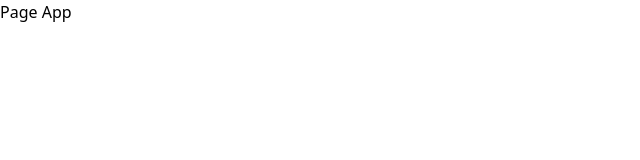
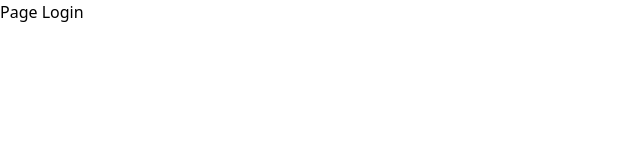
Before and after one commit to oMatheus-Farias/call_flow_manager, a React (Vite) app: page / in a window 1280 px wide. Shown: the top 160 px of the page, without its empty margins (0-640 px from the left). Built offline with nearby package versions, Linux system fonts and the light colour scheme.

Commit message:
feat: realizada as configuracoes iniciais das rotas referentes as paginas do projeto

```diff
--- a/src/App.tsx
+++ b/src/App.tsx
@@ -1,7 +1,10 @@
+import { BrowserRouter } from "react-router-dom";
+import RoutesApp from "./routes";
+
 export default function App() {
   return (
-    <div>
-      <h1>Page App</h1>
-    </div>
+    <BrowserRouter>
+      <RoutesApp/>
+    </BrowserRouter>
   );
 };
--- /dev/null
+++ b/src/routes/index.tsx
@@ -0,0 +1,22 @@
+import Login from "../pages/Login";
+import Register from "../pages/Register";
+import Dashboard from "../pages/Dashboard";
+import New from "../pages/New";
+import Customers from "../pages/Customers";
+import Profile from "../pages/Profile";
+
+import { Routes, Route } from "react-router-dom";
+
+export default function RoutesApp(){
+  return(
+    <Routes>
+      <Route path="/" element={ <Login/> } />
+      <Route path="/register" element={ <Register/> } />
+
+      <Route path="/dashboard" element={ <Dashboard/> } />
+      <Route path="/new" element={ <New/> } />
+      <Route path="/customers" element={ <Customers/> } />
+      <Route path="/profile" element={ <Profile/> } />
+    </Routes>
+  );
+};
```
